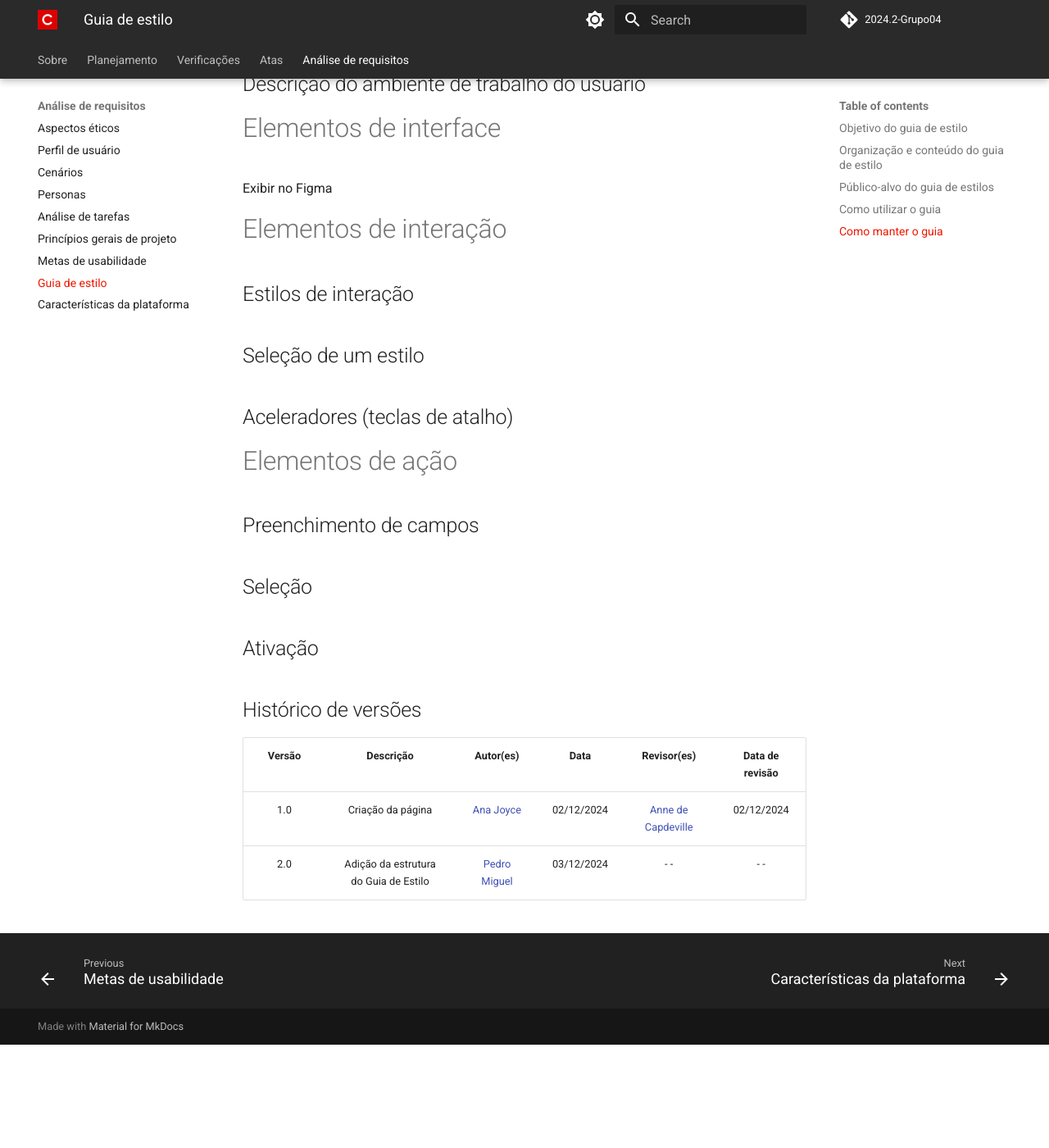
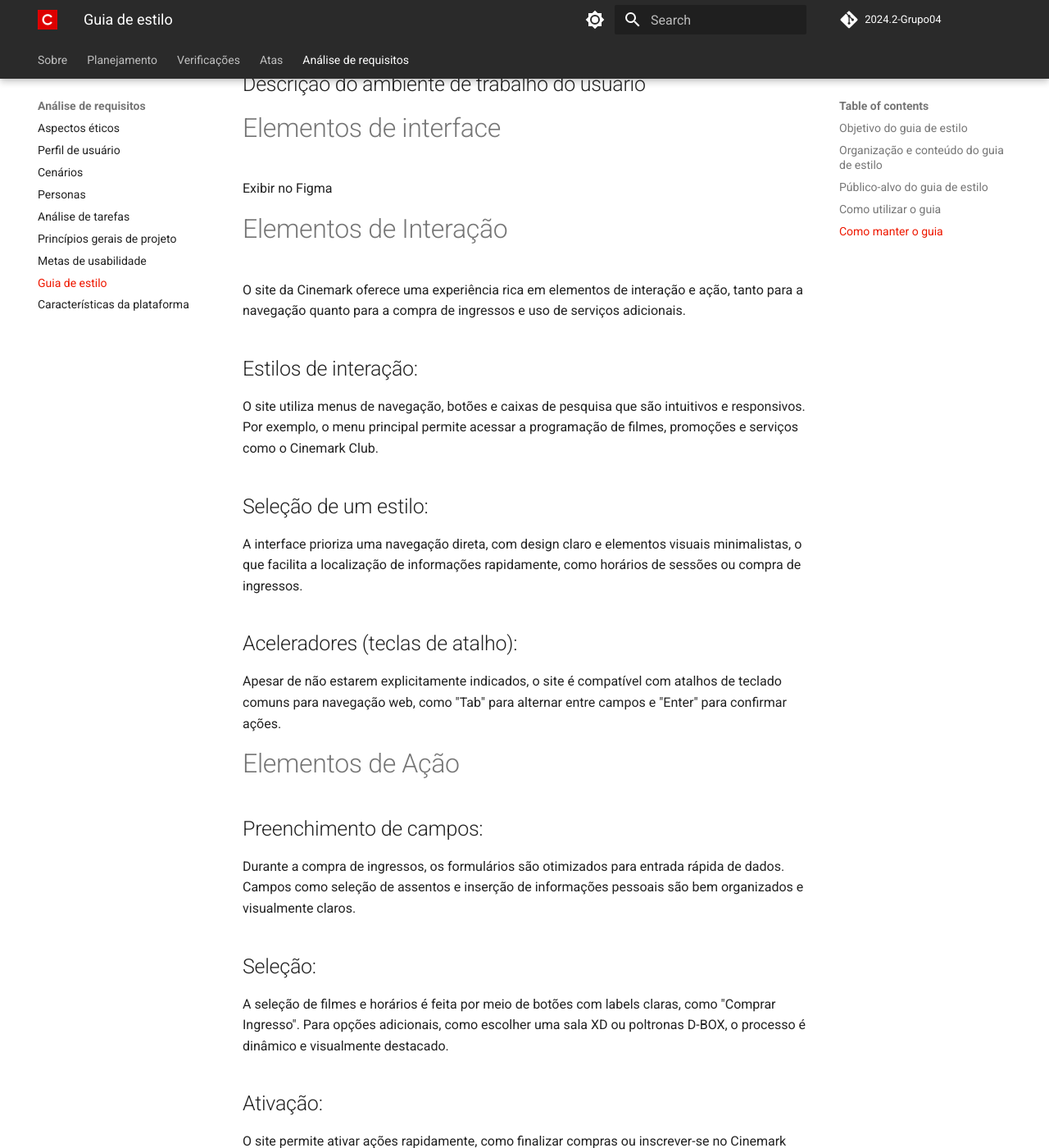
Before and after one commit to Interacao-Humano-Computador/2024.2-Grupo04, an MkDocs documentation site: the page built from docs/Analise-de-requisitos/guia-de-estilo.md, in a window 1280 px wide and 1400 px high, scrolled down 1340 px. Shown: the whole window at 82% size. Built offline with MkDocs 1.6.1 and Material for MkDocs 9.7.7, drawn with Linux system fonts in a browser that asks for light colours; comment, search, counter and statistics services are not loaded; before the commit the page ends 2614 px from its top, so only the background shows below that; some of the changed text lies outside the part shown.

Commit message:
Adição dos elementos de interação e de ação

```diff
--- a/docs/Analise-de-requisitos/guia-de-estilo.md
+++ b/docs/Analise-de-requisitos/guia-de-estilo.md
@@ -29,7 +29,9 @@
   - Seleção
   - Ativação
 
-## Público-alvo do guia de estilos
+## Público-alvo do guia de estilo
+
+
 
 ## Como utilizar o guia
 
@@ -43,22 +45,26 @@
 
 Exibir no Figma
 
-# Elementos de interação
+# Elementos de Interação
 
-## Estilos de interação
+O site da Cinemark oferece uma experiência rica em elementos de interação e ação, tanto para a navegação quanto para a compra de ingressos e uso de serviços adicionais.
 
-## Seleção de um estilo
+## Estilos de interação:
+O site utiliza menus de navegação, botões e caixas de pesquisa que são intuitivos e responsivos. Por exemplo, o menu principal permite acessar a programação de filmes, promoções e serviços como o Cinemark Club.
 
-## Aceleradores (teclas de atalho)
+## Seleção de um estilo:
+A interface prioriza uma navegação direta, com design claro e elementos visuais minimalistas, o que facilita a localização de informações rapidamente, como horários de sessões ou compra de ingressos.
+## Aceleradores (teclas de atalho):
+Apesar de não estarem explicitamente indicados, o site é compatível com atalhos de teclado comuns para navegação web, como "Tab" para alternar entre campos e "Enter" para confirmar ações.
 
+# Elementos de Ação
 
-# Elementos de ação
-
-## Preenchimento de campos
-
-## Seleção
-
-## Ativação
+## Preenchimento de campos:
+Durante a compra de ingressos, os formulários são otimizados para entrada rápida de dados. Campos como seleção de assentos e inserção de informações pessoais são bem organizados e visualmente claros.
+## Seleção:
+A seleção de filmes e horários é feita por meio de botões com labels claras, como "Comprar Ingresso". Para opções adicionais, como escolher uma sala XD ou poltronas D-BOX, o processo é dinâmico e visualmente destacado.
+## Ativação:
+O site permite ativar ações rapidamente, como finalizar compras ou inscrever-se no Cinemark Club, com feedback visual imediato, como mudanças de cor ou mensagens de confirmação.
 
 
 ## Histórico de versões
```
